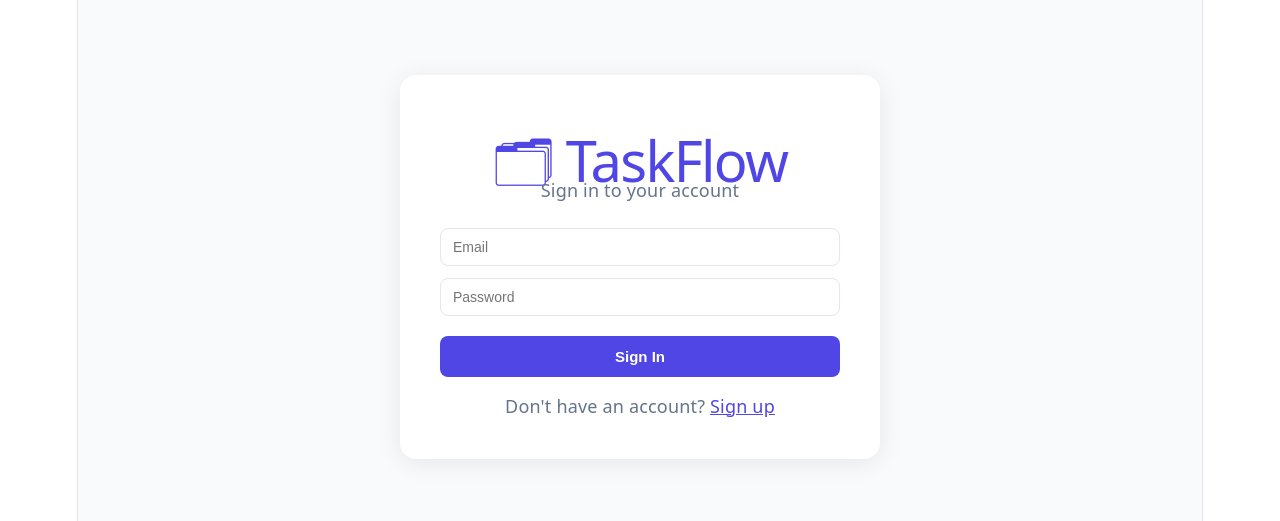
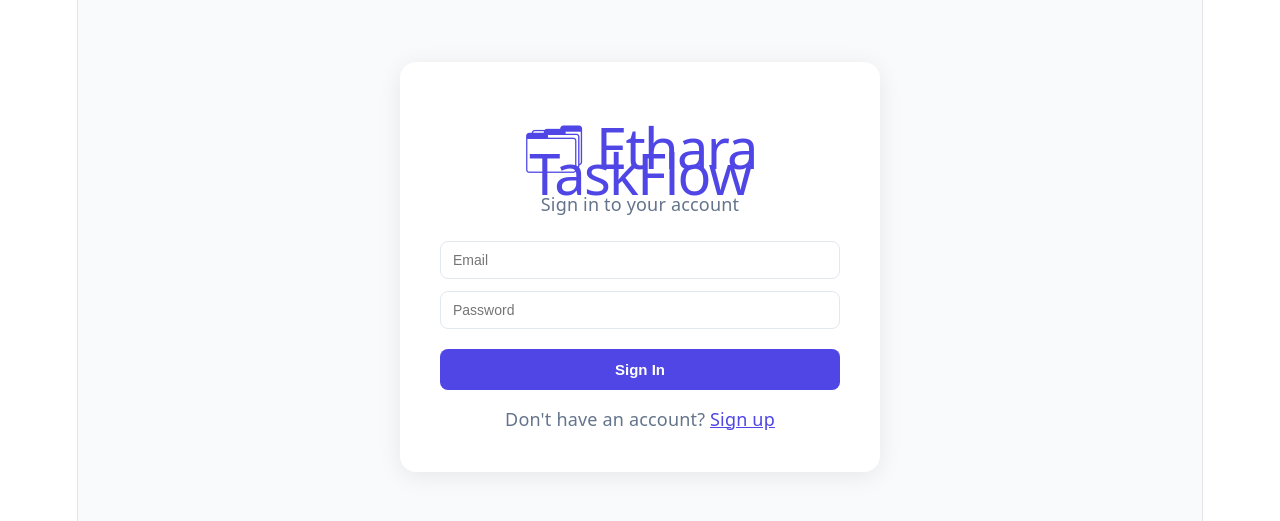
Before and after one commit to mukulbhardwaj-ops/team-task-manager, a React (Vite) app in the folder frontend/: page /login in a window 1280 px wide. Shown: the part 133-654 px from the top of the page. Built offline with nearby package versions, Linux system fonts and the light colour scheme.

Commit message:
update branding to Ethara TaskFlow

```diff
--- a/frontend/src/pages/Login.jsx
+++ b/frontend/src/pages/Login.jsx
@@ -37,7 +37,7 @@ export default function Login() {
                 width: "100%",
                 maxWidth: 400
             }}>
-                <h1 style={{ color: "#4f46e5", marginBottom: 4 }}>🗂 TaskFlow</h1>
+                <h1 style={{ color: "#4f46e5", marginBottom: 4 }}>🗂 Ethara TaskFlow</h1>
                 <p style={{ color: "#64748b", marginBottom: 24 }}>Sign in to your account</p>
                 {error && (
                     <div style={{ background: "#fee2e2", color: "#dc2626", padding: 12, borderRadius: 8, marginBottom: 16 }}>
--- a/frontend/src/pages/Signup.jsx
+++ b/frontend/src/pages/Signup.jsx
@@ -35,7 +35,7 @@ export default function Signup() {
                 width: "100%",
                 maxWidth: 400
             }}>
-                <h1 style={{ color: "#4f46e5", marginBottom: 4 }}>🗂 TaskFlow</h1>
+                <h1 style={{ color: "#4f46e5", marginBottom: 4 }}>🗂 Ethara TaskFlow</h1>
                 <p style={{ color: "#64748b", marginBottom: 24 }}>Create your account</p>
                 {error && (
                     <div style={{ background: "#fee2e2", color: "#dc2626", padding: 12, borderRadius: 8, marginBottom: 16 }}>
```
